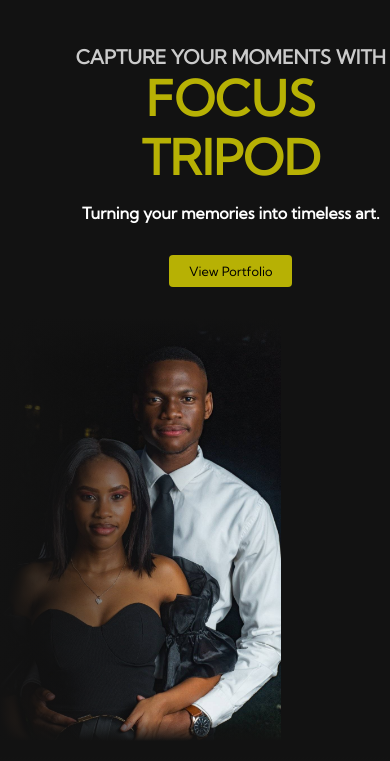
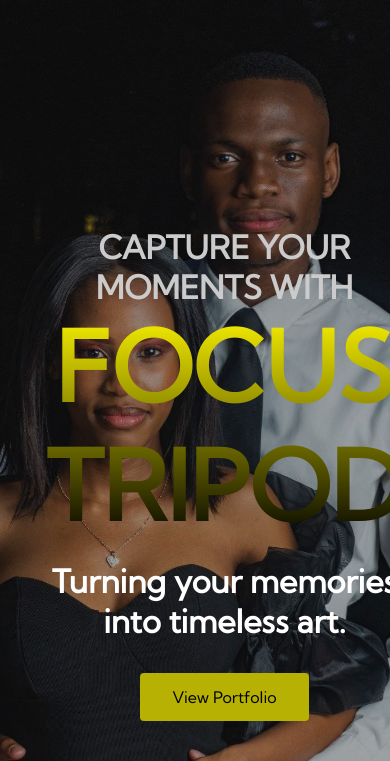
Before and after one commit to JosiaJr/FocusTripod-Website, a plain HTML site: page index.html in a window 390 px wide. Shown: the part 83-844 px from the top of the page. Drawn offline with Linux system fonts and the light colour scheme.

Commit message:
Update styles.css

```diff
--- a/styles.css
+++ b/styles.css
@@ -303,22 +303,25 @@
 
 .main__img--container {
     position: absolute;
-    height: 100%;
-    width: 100%; /* Ensure the container spans the full width */
+    height: 90%;
+    width: 60%; /* Ensure the container spans the full width */
     overflow: hidden;
     z-index: 1;
     right: 0; /* Aligns the container to the right */
+    margin-right: 60px;
+
 }
 
 #main__img {
-    height: 100%;
-    width: 50%; /* Maintain the image aspect ratio */
+    height: 180%;
+    width: 90%; /* Maintain the image aspect ratio */
     position: absolute;
     right: 0; /* Position the image to the far right */
     z-index: 1;
     object-fit: cover; /* Adjust based on your design preference */
-    object-position: center top;
-    margin-right: 110px;
+    /* object-position: center top;  */
+    right: 0; /* Aligns the container to the right */
+    margin-right: 60px;
 }
 
 .main__img--container::before {
@@ -327,69 +330,68 @@
     width: 100%;
     height: 100%;
     background:
-    linear-gradient(to right, #121212 50%,transparent 60%, transparent 75%, #121212 100%),
+    linear-gradient(to right,#121212 0%, #121212 20%, transparent 45%, transparent 70%, #121212 100%),
     linear-gradient(to bottom, #121212 0%, transparent 10%, transparent 95%, #121212 100%);
     z-index: 2;
     overflow: hidden;
+    right: 0; /* Aligns the container to the right */
+    margin-right: 60px;
 }
 
 /* Mobile Responsive */
 @media screen and (max-width: 768px) {
     .main__container {
         display: flex;
-        flex-direction: column; /* Stack elements vertically */
-        align-items: center; /* Center align content */
-        height: auto; /* Allow height to adjust */
-        padding: 3rem; /* Adjust padding */
+        flex-direction: column;
+        align-items: center;
+        height: 100vh; /* Full height */
+        padding: 3rem;
+        position: relative; /* Needed for absolute positioning */
+        overflow: hidden;
     }
 
     .main__content {
         position: relative;
-        top: 0;
+        z-index: 2; /* Ensures text appears above */
         padding-top: 2rem;
         text-align: center;
-    }
-
-    .main__content h1 {
-        font-size: 6rem;
-        background-image: none;
-        background-color: #b7b104;
-    }
-
-    .main__content h3 {
-        font-size: 1.45rem;
-    }
-
-    .main__content p {
-        font-size: 1.3rem;
-    }
-
-    .main__btn {
-        font-size: 0.9rem;
-        padding: 10px 24px;
+        color: white; /* Ensure text is readable */
     }
 
     .main__img--container {
+        background: none;
+        position: absolute;
+        top: 0;
+        left: 0;
         width: 100%;
-        height: 80vh; /* Set a fixed height for the container */
-        margin-top: 2rem;
-        display: flex;
-        justify-content: center;
-        align-items: center;
-        overflow: visible; /* Ensure the image is not clipped */
-        position: relative;
-        z-index: 1;
+        height: 100%;
+        overflow: hidden;
+    }
+
+.main__img--container::before {
+        content: "";
+        position: absolute;
+        width: 100%;
+        height: 100%;
+        background:
+        linear-gradient(to right, #121212 0%,transparent 50%, transparent 85%, #121212 100%),
+        linear-gradient(to bottom, #121212 0%, transparent 10%, transparent 95%, #121212 100%);
+        z-index: -2;
     }
 
     #main__img {
         width: 100%;
         height: 100%;
         object-fit: cover;
-        position: relative; /* Ensure proper positioning */
-        z-index: 1;
+        opacity: 0.65; /* Adjust for readability */
+        position: absolute;
+        top: 0;
+        left: 0;
+        z-index: 1; /* Ensure it's behind text */
     }
+}
 
-    .main__img--container::before {
+    /* .main__img--container::before {
         content: "";
         position: center;
         width: 110%;
@@ -397,17 +399,17 @@
         background:
         linear-gradient(to right, #121212 0%,transparent 50%, transparent 85%, #121212 100%),
         linear-gradient(to bottom, #121212 0%, transparent 10%, transparent 95%, #121212 100%);
-        z-index: 2;
-    }
-}
+        z-index: -2;
+    } */
+/* } */
 
-@media screen and (max-width: 480px) {
+/* @media screen and (max-width: 480px) {
     .main__container {
-        padding: 1rem; /* Further reduce padding for smaller screens */
+        padding: 1rem; Further reduce padding for smaller screens
     }
 
     .main__content h1 {
-        font-size: 3rem; /* Further adjust font size */
+        font-size: 3rem; Further adjust font size
     }
 
     .main__content h3 {
@@ -424,15 +426,41 @@
     }
 
     .main__img--container {
-        height: 50vh; /* Reduce image container height */
+        height: 50vh; Reduce image container height
     }
 
     #main__img {
         height: 100%;
-        object-fit: cover; /* Ensure image fits well */
-        object-position: center; /* Center the image */
+        object-fit: cover; Ensure image fits well
+        object-position: center; Center the image
     }
-}
+} */
+
+/* @media screen and (max-width: 768px) {
+    .main__img--container {
+        position: relative;
+        width: 100%;
+        height: 100vh; /* Adjust as needed */
+        /* overflow: hidden;
+    }
+
+    .main__img--container img {
+        position: absolute;
+        top: 0;
+        left: 0;
+        width: 100%;
+        height: 100%;
+        object-fit: cover;
+        opacity: 0.5; /* Reduce opacity instead of adding a gradient */
+        /* z-index: -1;
+    }
+
+    .main__text {
+        position: relative;
+        z-index: 1; /* Ensure text stays above the image */
+    /* }
+} */
+
 /* Portfolio Section CSS */
 .portfolio{
     background-image: linear-gradient(to bottom,#121212 0%,  #626262 50%, #121212 100%);
@@ -447,7 +475,7 @@
 .portfolio h1{
     color: #b7b104;
     background-size: 100%;
-    text-shadow: 2px 2px 2px #121212;
+    text-shadow: 2px 2px 2px #000000;
     margin-bottom: 4rem;
     font-size: 4rem;
 }
@@ -493,6 +521,14 @@
     transition: opacity 0.5s ease-in-out;
 }
 
+@media screen and (max-width: 768px) {
+    .portfolio__grid {
+        display: flex;
+        flex-direction: column;
+        align-items: center; /* Center align if needed */
+    }
+}
+
 /* Services Section CSS */
 .services{
     background-color: #121212;
@@ -505,14 +541,11 @@
 }
 
 .services h1{
-    background-color: #b7b104;
+    color: #b7b104;
     background-size: 100%;
-    margin-bottom: 5rem;
-    font-size: 3rem;
-    -webkit-background-clip: text;
-    -moz-background-clip: text;
-    -webkit-text-fill-color: transparent;
-    -moz-text-fill-color: transparent;
+    text-shadow: 2px 2px 2px #000000;
+    margin-bottom: 4rem;
+    font-size: 4rem;
 }
 
 .services__container{
@@ -527,16 +560,12 @@
     height: 525px;
     width: 400px;
     border-radius: 4px;
-    background-image: linear-gradient(to bottom, rgba(0, 0, 0, 0) 0%, rgba(17, 17, 17, 0.6) 100%), url(/vr_guy.jpg);
+    background: linear-gradient(to bottom, transparent 0%, #121212 90%);
     background-size: cover;
     position: relative;
     color: #fff;
     display: inline;
     overflow: hidden;
-}
-
-.services__card:nth-child(2){
-    background-image: linear-gradient(to bottom, rgba(0, 0, 0, 0) 0%, rgba(17, 17, 17, 0.6) 100%), url(/vr_girl.jpg);
 }
 
 .services h2{
@@ -577,7 +606,7 @@
 
 .services__card:hover{
     transform: scale(1.075);
-    transition: 0.2s ease-in;
+    transition: 0.2s ease-in-out;
     cursor: pointer;
 }
 
@@ -596,8 +625,7 @@
     left: 0;
     width: 100%;
     height: 100%;
-    background: linear-gradient(to bottom, transparent 50%, #121212 100%);
-    z-index: 1;
+    background: linear-gradient(to bottom, transparent 0%, transparent 20%, #121212 85%);
     pointer-events: none; /* Ensures it doesn't interfere with interactions */
     border-radius: 4px;
     z-index: 1;
```
